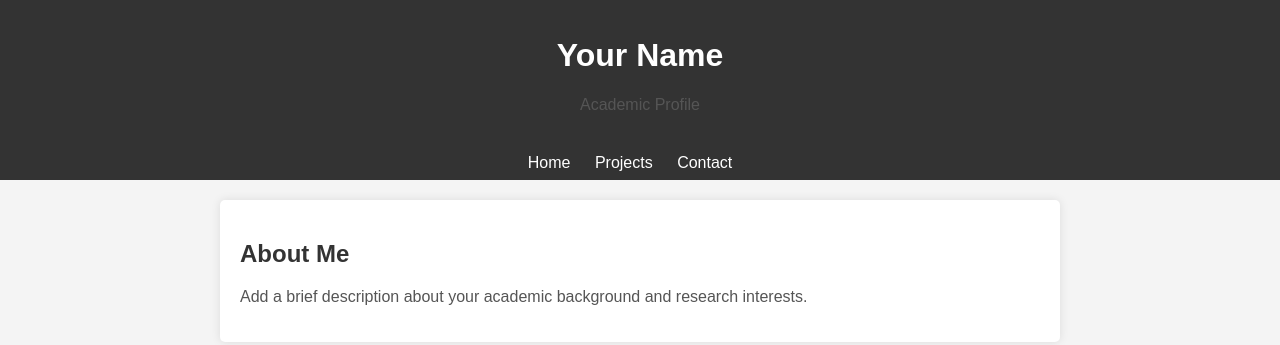
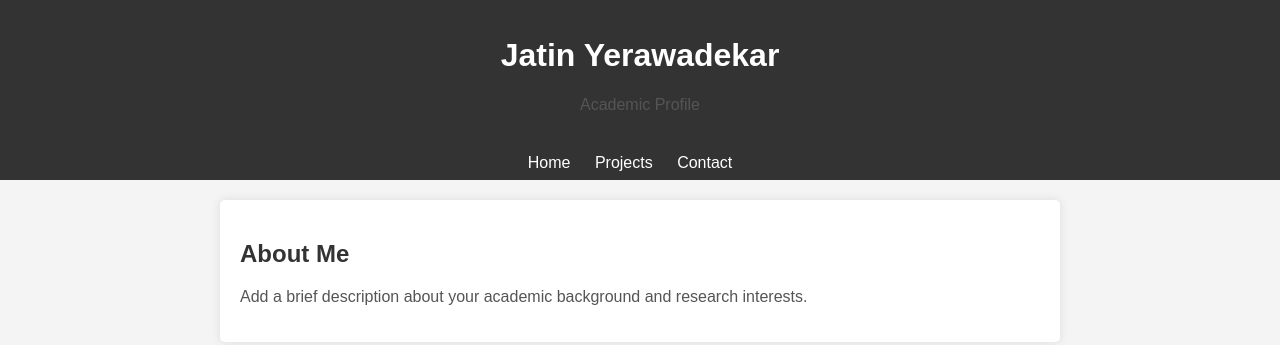
Before and after one commit to Jatin34821/jatindyerawadekar, a plain HTML site: page index.html in a window 1280 px wide. Drawn offline with Linux system fonts and the light colour scheme.

Commit message:
new update

```diff
--- a/index.html
+++ b/index.html
@@ -9,7 +9,7 @@
 <body>
 
     <header>
-        <h1>Your Name</h1>
+        <h1>Jatin Yerawadekar</h1>
         <p>Academic Profile</p>
     </header>
 
```
